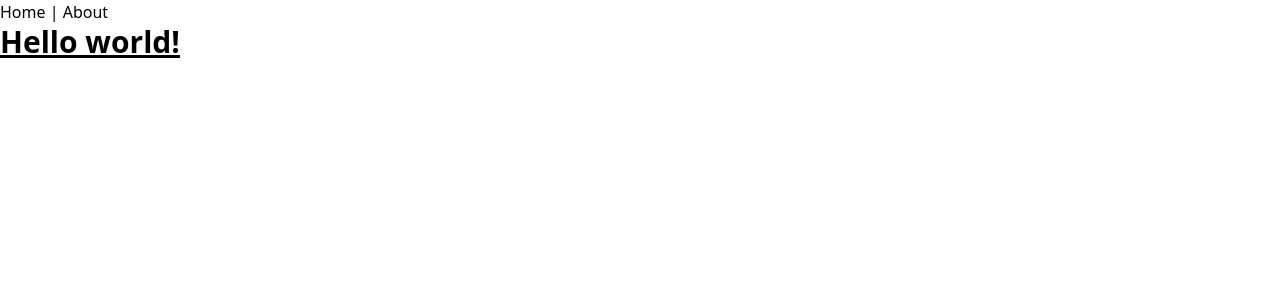
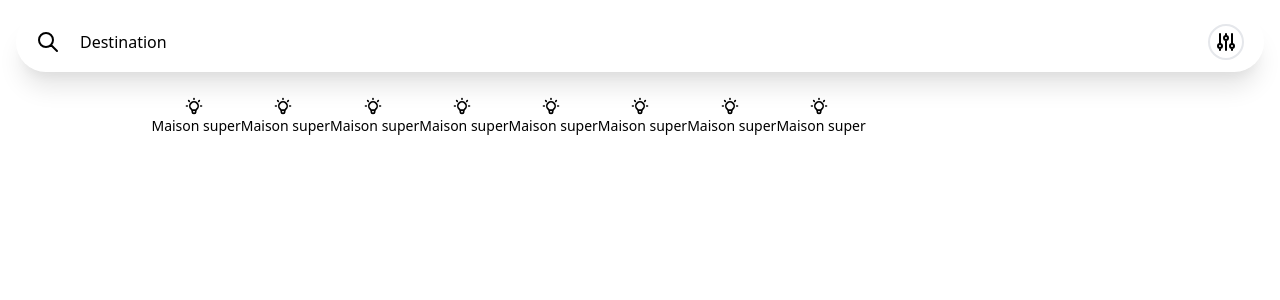
Before and after one commit to shiroe1036/copy-airbnb, a Vue app: page / in a window 1280 px wide. Shown: the top 300 px of the page. Built offline with nearby package versions, Linux system fonts and the light colour scheme.

Commit message:
start template

```diff
--- a/src/App.vue
+++ b/src/App.vue
@@ -1,7 +1,7 @@
 <template>
   <div id="nav">
-    <router-link to="/">Home</router-link> |
-    <router-link to="/about">About</router-link>
+    <!-- <router-link to="/">Home</router-link> |
+    <router-link to="/about">About</router-link> -->
   </div>
   <router-view />
 </template>
--- a/src/pages/HelloWorld.vue
+++ /dev/null
@@ -1,14 +0,0 @@
-<template>
-  <h1 class="text-3xl font-bold underline">
-    Hello world!
-  </h1>
-</template>
-
-<script>
-export default {
-  name: 'HelloWorld',
-  props: {
-    msg: String
-  }
-}
-</script>
--- /dev/null
+++ b/src/pages/Home.vue
@@ -0,0 +1,244 @@
+<template>
+  <!-- This example requires Tailwind CSS v2.0+ -->
+  <nav>
+    <div
+      class="
+        flex
+        justify-between
+        items-center
+        border-solid border-1/5
+        px-5
+        py-3
+        rounded-full
+        mt-3
+        mx-4
+        shadow-xl
+      "
+    >
+      <div class="flex">
+        <i class="mr-5">
+          <svg
+            xmlns="http://www.w3.org/2000/svg"
+            class="h-6 w-6"
+            fill="none"
+            viewBox="0 0 24 24"
+            stroke="currentColor"
+            stroke-width="2"
+          >
+            <path
+              stroke-linecap="round"
+              stroke-linejoin="round"
+              d="M21 21l-6-6m2-5a7 7 0 11-14 0 7 7 0 0114 0z"
+            />
+          </svg>
+        </i>
+        <p>Destination</p>
+      </div>
+
+      <i class="rounded-full border-solid border-2 px-1 py-1">
+        <svg
+          xmlns="http://www.w3.org/2000/svg"
+          class="h-6 w-6"
+          fill="none"
+          viewBox="0 0 24 24"
+          stroke="currentColor"
+          stroke-width="2"
+        >
+          <path
+            stroke-linecap="round"
+            stroke-linejoin="round"
+            d="M12 6V4m0 2a2 2 0 100 4m0-4a2 2 0 110 4m-6 8a2 2 0 100-4m0 4a2 2 0 110-4m0 4v2m0-6V4m6 6v10m6-2a2 2 0 100-4m0 4a2 2 0 110-4m0 4v2m0-6V4"
+          />
+        </svg>
+      </i>
+    </div>
+  </nav>
+
+  <div class="flex justify-around mt-4 px-5 max-w-full overflow-x-scroll">
+    <div class="flex text-sm">
+      <button class="py-2 leading-5">
+        <span class="flex flex-col items-center">
+          <svg
+            class="inline-block w-5 h-5 mr-1"
+            fill="none"
+            stroke-linecap="round"
+            stroke-linejoin="round"
+            stroke-width="2"
+            stroke="currentColor"
+            viewBox="0 0 24 24"
+          >
+            <path
+              d="M9.663 17h4.673M12 3v1m6.364 1.636l-.707.707M21 12h-1M4 12H3m3.343-5.657l-.707-.707m2.828 9.9a5 5 0 117.072 0l-.548.547A3.374 3.374 0 0014 18.469V19a2 2 0 11-4 0v-.531c0-.895-.356-1.754-.988-2.386l-.548-.547z"
+            ></path>
+          </svg>
+          <div class="block relative whitespace-nowrap">
+            <span class="inline-block">Maison super</span>
+          </div>
+        </span>
+      </button>
+
+      <button class="py-2 leading-5">
+        <span class="flex flex-col items-center">
+          <svg
+            class="inline-block w-5 h-5 mr-1"
+            fill="none"
+            stroke-linecap="round"
+            stroke-linejoin="round"
+            stroke-width="2"
+            stroke="currentColor"
+            viewBox="0 0 24 24"
+          >
+            <path
+              d="M9.663 17h4.673M12 3v1m6.364 1.636l-.707.707M21 12h-1M4 12H3m3.343-5.657l-.707-.707m2.828 9.9a5 5 0 117.072 0l-.548.547A3.374 3.374 0 0014 18.469V19a2 2 0 11-4 0v-.531c0-.895-.356-1.754-.988-2.386l-.548-.547z"
+            ></path>
+          </svg>
+          <div class="block relative whitespace-nowrap">
+            <span class="inline-block">Maison super</span>
+          </div>
+        </span>
+      </button>
+
+      <button class="py-2 leading-5">
+        <span class="flex flex-col items-center">
+          <svg
+            class="inline-block w-5 h-5 mr-1"
+            fill="none"
+            stroke-linecap="round"
+            stroke-linejoin="round"
+            stroke-width="2"
+            stroke="currentColor"
+            viewBox="0 0 24 24"
+          >
+            <path
+              d="M9.663 17h4.673M12 3v1m6.364 1.636l-.707.707M21 12h-1M4 12H3m3.343-5.657l-.707-.707m2.828 9.9a5 5 0 117.072 0l-.548.547A3.374 3.374 0 0014 18.469V19a2 2 0 11-4 0v-.531c0-.895-.356-1.754-.988-2.386l-.548-.547z"
+            ></path>
+          </svg>
+          <div class="block relative whitespace-nowrap">
+            <span class="inline-block">Maison super</span>
+          </div>
+        </span>
+      </button>
+
+      <button class="py-2 leading-5">
+        <span class="flex flex-col items-center">
+          <svg
+            class="inline-block w-5 h-5 mr-1"
+            fill="none"
+            stroke-linecap="round"
+            stroke-linejoin="round"
+            stroke-width="2"
+            stroke="currentColor"
+            viewBox="0 0 24 24"
+          >
+            <path
+              d="M9.663 17h4.673M12 3v1m6.364 1.636l-.707.707M21 12h-1M4 12H3m3.343-5.657l-.707-.707m2.828 9.9a5 5 0 117.072 0l-.548.547A3.374 3.374 0 0014 18.469V19a2 2 0 11-4 0v-.531c0-.895-.356-1.754-.988-2.386l-.548-.547z"
+            ></path>
+          </svg>
+          <div class="block relative whitespace-nowrap">
+            <span class="inline-block">Maison super</span>
+          </div>
+        </span>
+      </button>
+
+      <button class="py-2 leading-5">
+        <span class="flex flex-col items-center">
+          <svg
+            class="inline-block w-5 h-5 mr-1"
+            fill="none"
+            stroke-linecap="round"
+            stroke-linejoin="round"
+            stroke-width="2"
+            stroke="currentColor"
+            viewBox="0 0 24 24"
+          >
+            <path
+              d="M9.663 17h4.673M12 3v1m6.364 1.636l-.707.707M21 12h-1M4 12H3m3.343-5.657l-.707-.707m2.828 9.9a5 5 0 117.072 0l-.548.547A3.374 3.374 0 0014 18.469V19a2 2 0 11-4 0v-.531c0-.895-.356-1.754-.988-2.386l-.548-.547z"
+            ></path>
+          </svg>
+          <div class="block relative whitespace-nowrap">
+            <span class="inline-block">Maison super</span>
+          </div>
+        </span>
+      </button>
+
+      <button class="py-2 leading-5">
+        <span class="flex flex-col items-center">
+          <svg
+            class="inline-block w-5 h-5 mr-1"
+            fill="none"
+            stroke-linecap="round"
+            stroke-linejoin="round"
+            stroke-width="2"
+            stroke="currentColor"
+            viewBox="0 0 24 24"
+          >
+            <path
+              d="M9.663 17h4.673M12 3v1m6.364 1.636l-.707.707M21 12h-1M4 12H3m3.343-5.657l-.707-.707m2.828 9.9a5 5 0 117.072 0l-.548.547A3.374 3.374 0 0014 18.469V19a2 2 0 11-4 0v-.531c0-.895-.356-1.754-.988-2.386l-.548-.547z"
+            ></path>
+          </svg>
+          <div class="block relative whitespace-nowrap">
+            <span class="inline-block">Maison super</span>
+          </div>
+        </span>
+      </button>
+
+      <button class="py-2 leading-5">
+        <span class="flex flex-col items-center">
+          <svg
+            class="inline-block w-5 h-5 mr-1"
+            fill="none"
+            stroke-linecap="round"
+            stroke-linejoin="round"
+            stroke-width="2"
+            stroke="currentColor"
+            viewBox="0 0 24 24"
+          >
+            <path
+              d="M9.663 17h4.673M12 3v1m6.364 1.636l-.707.707M21 12h-1M4 12H3m3.343-5.657l-.707-.707m2.828 9.9a5 5 0 117.072 0l-.548.547A3.374 3.374 0 0014 18.469V19a2 2 0 11-4 0v-.531c0-.895-.356-1.754-.988-2.386l-.548-.547z"
+            ></path>
+          </svg>
+          <div class="block relative whitespace-nowrap">
+            <span class="inline-block">Maison super</span>
+          </div>
+        </span>
+      </button>
+      <button class="py-2 leading-5">
+        <span class="flex flex-col items-center">
+          <svg
+            class="inline-block w-5 h-5 mr-1"
+            fill="none"
+            stroke-linecap="round"
+            stroke-linejoin="round"
+            stroke-width="2"
+            stroke="currentColor"
+            viewBox="0 0 24 24"
+          >
+            <path
+              d="M9.663 17h4.673M12 3v1m6.364 1.636l-.707.707M21 12h-1M4 12H3m3.343-5.657l-.707-.707m2.828 9.9a5 5 0 117.072 0l-.548.547A3.374 3.374 0 0014 18.469V19a2 2 0 11-4 0v-.531c0-.895-.356-1.754-.988-2.386l-.548-.547z"
+            ></path>
+          </svg>
+          <div class="block relative whitespace-nowrap">
+            <span class="inline-block">Maison super</span>
+          </div>
+        </span>
+      </button>
+    </div>
+    <ol class="flex justify-between items-center content-center text-sm">
+      <li></li>
+      <li></li>
+      <li></li>
+      <li></li>
+      <li></li>
+      <li></li>
+    </ol>
+  </div>
+</template>
+
+<script>
+export default {
+  name: "HelloWorld",
+  props: {
+    msg: String,
+  },
+};
+</script>
--- a/src/router/index.js
+++ b/src/router/index.js
@@ -1,11 +1,11 @@
 import { createRouter, createWebHashHistory } from 'vue-router'
-import HelloWorld from './../pages/HelloWorld'
+import Home from './../pages/Home'
 import About from './../pages/About'
 
 
 const routes = [
     {
-        path: '/', component: HelloWorld
+        path: '/', component: Home
     },
     { path: '/about', component: About },
 ]
```
